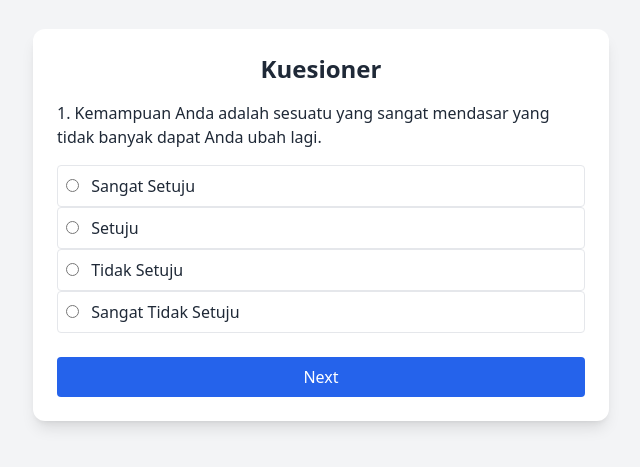
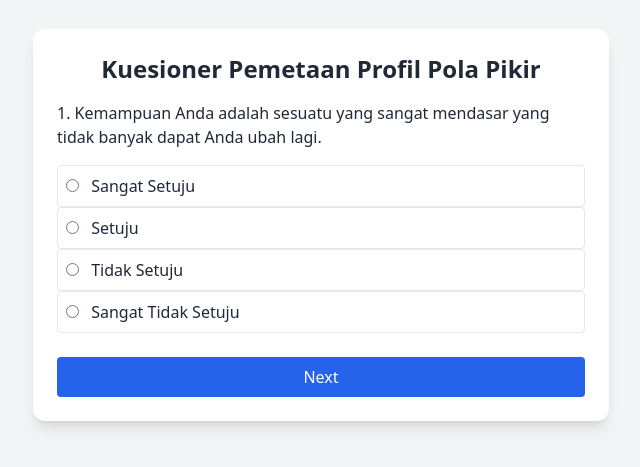
Before and after one commit to elangrama22/Kuesioner_Tumbuh, a plain HTML site: page index.html in a window 1280 px wide. Shown: the part 175-642 px from the top of the page, without its empty margins (319-959 px from the left). Drawn offline with nearby package versions, Linux system fonts and the light colour scheme.

Commit message:
Update index.html

```diff
--- a/index.html
+++ b/index.html
@@ -3,13 +3,13 @@
 <head>
   <meta charset="UTF-8" />
   <meta name="viewport" content="width=device-width, initial-scale=1.0"/>
-  <title>Kuesioner Bertahap</title>
+  <title>Kuesioner P4</title>
   <script src="https://cdn.tailwindcss.com"></script>
 </head>
 <body class="flex items-center justify-center min-h-screen p-4 text-gray-800 bg-gray-100">
 
   <div class="w-full max-w-xl p-6 bg-white shadow-lg rounded-xl">
-    <h1 class="mb-4 text-2xl font-bold text-center">Kuesioner</h1>
+    <h1 class="mb-4 text-2xl font-bold text-center">Kuesioner Pemetaan Profil Pola Pikir</h1>
 
     <form id="questionnaire">
       <div id="question-container" class="mb-6"></div>
@@ -253,7 +253,6 @@
       }
     });
 
-    // Tampilkan soal pertama saat halaman dimuat
     showQuestion(currentQuestion);
   </script>
 </body>
```
